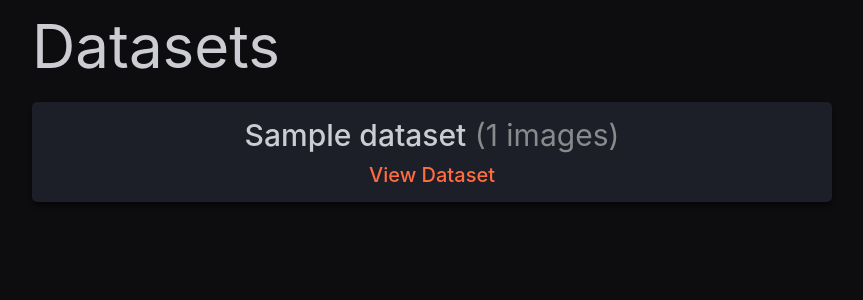
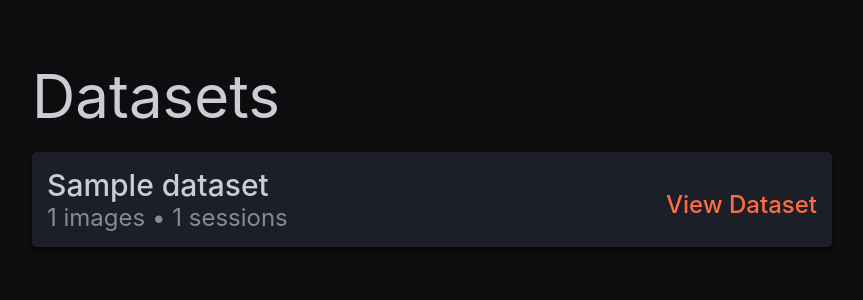
Before and after one commit to gsnlyd/SliceLabeler, a Flask app: template templates/dataset_list.html in a window 1280 px wide. Shown: the top 300 px of the page, without its empty margins (208-1071 px from the left). Run offline with Flask 2, Linux system fonts and the light colour scheme; the template is opened without the code that fills it: most values are stand-ins (such as "Sample title", 1, 10 or a date in 2020).

Commit message:
Clean up dataset list

```diff
--- a/application.py
+++ b/application.py
@@ -16,6 +16,9 @@ db.init_app(application)
 
 if not os.path.exists('db'):
     os.mkdir('db')
+
+if not os.path.exists(backend.DATASETS_PATH):
+    os.makedirs(backend.DATASETS_PATH, exist_ok=True)
 
 with application.app_context():
     db.create_all()
@@ -70,7 +73,8 @@ def export_labels(session_id: int):
 
 @application.route('/datasets')
 def dataset_list():
-    datasets = [(d, backend.get_images(d)) for d in backend.get_datasets()]
+    datasets = [(d, backend.get_images(d), backend.get_dataset_label_sessions(db.session, d))
+                for d in backend.get_datasets()]
     return render_template('dataset_list.html',
                            datasets=datasets)
 
--- a/static/css/styles.css
+++ b/static/css/styles.css
@@ -57,6 +57,11 @@ body {
     color: var(--text-c1);
 }
 
+.text-ml {
+    font-size: 24px;
+    color: var(--text-c1);
+}
+
 .text-l {
     font-size: 30px;
     color: var(--text-c1);
@@ -93,6 +98,10 @@ body {
 
 .text-light-gray {
     color: var(--text-c2);
+}
+
+.text-white {
+    color: var(--text-c1);
 }
 
 .text-gray {
@@ -211,6 +220,11 @@ body {
 
 .datasets-dataset {
     margin: 0 auto 20px;
+
+    display: flex;
+    flex-direction: row;
+    justify-content: space-between;
+    align-items: center;
 }
 
 .datasets-dataset-info {
--- a/templates/dataset_list.html
+++ b/templates/dataset_list.html
@@ -1,20 +1,27 @@
 {% extends 'base.html' %}
 {% block title %}Datasets{% endblock %}
 {% block body %}
-    <div class="main-container-800">
+    <div class="main-container-800 container-offset">
         <div class="text-header">Datasets</div>
         <div class="datasets-list">
-            {% for dataset, images in datasets %}
+        {% if datasets|length == 0 %}
+            <div class="text-m text-gray">No datasets found. Add datasets as directories under <span class="text-white">data/datasets</span>.</div>
+        {% endif %}
+        {% for dataset, images, sessions in datasets %}
             <div class="datasets-dataset card">
-                <div class="text-l align-center">
-                    <span class="weight-medium">{{ dataset.name }}</span>
-                    <span class="text-gray">({{ images|length }} images)</span>
+                <div>
+                    <div class="text-l weight-medium">{{ dataset.name }}</div>
+                    <div class="text-ml text-gray">
+                        <span>{{ images|length }} images</span>
+                        &bull;
+                        <span>{{ sessions|length }} sessions</span>
+                    </div>
                 </div>
-                <div class="datasets-dataset-info align-center">
-                    <a href="{{ url_for('dataset_overview', dataset_name=dataset.name) }}" class="text-link text-m weight-medium text text-orange">View Dataset</a>
+                <div class="datasets-dataset-info">
+                    <a href="{{ url_for('dataset_overview', dataset_name=dataset.name) }}" class="text-link text-ml weight-medium text text-orange">View Dataset</a>
                 </div>
             </div>
-            {% endfor %}
+        {% endfor %}
         </div>
     </div>
 {% endblock %}
--- a/templates/dataset_overview.html
+++ b/templates/dataset_overview.html
@@ -1,5 +1,5 @@
 {% extends 'base.html' %}
-{% block title %}{{ dataset.name }} Overview{% endblock %}
+{% block title %}{{ dataset.name }}: Dataset Overview{% endblock %}
 {% block body %}
     <div class="main-container-1200">
         <a href="{{ url_for('dataset_list') }}" class="text-m text-link text-orange">Back to Datasets</a>
--- a/templates/session_overview_base.html
+++ b/templates/session_overview_base.html
@@ -1,5 +1,5 @@
 {% extends 'base.html' %}
-{% block title %}{% endblock %}
+{% block title %}{{ label_session.session_name }}: Session Overview{% endblock %}
 {% block body %}
     <div class="main-container-1200">
         <a href="{{ url_for('dataset_overview', dataset_name=dataset.name) }}" class="text-m text-link text-orange">Back to {{ dataset.name }}</a>
```
